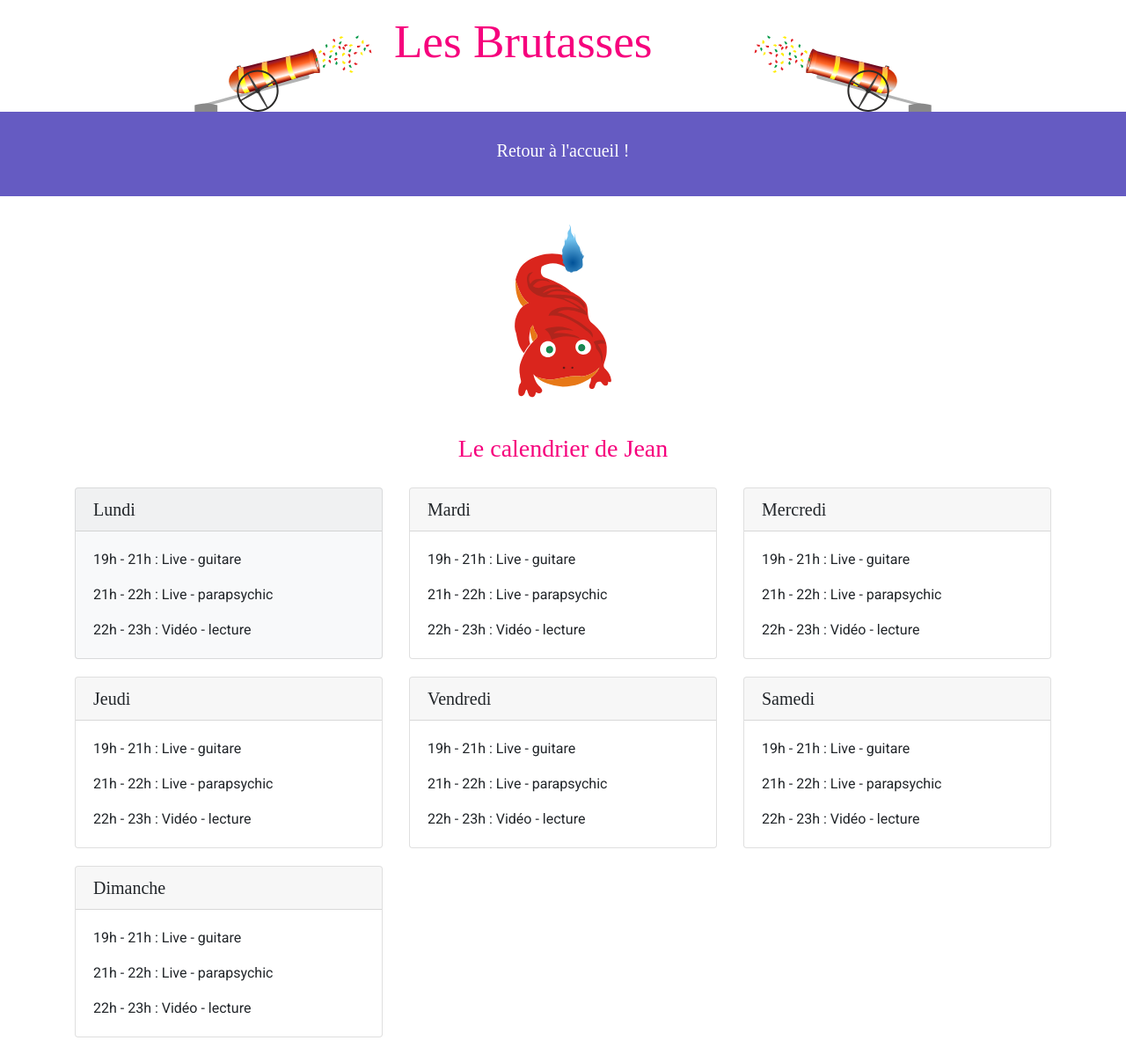
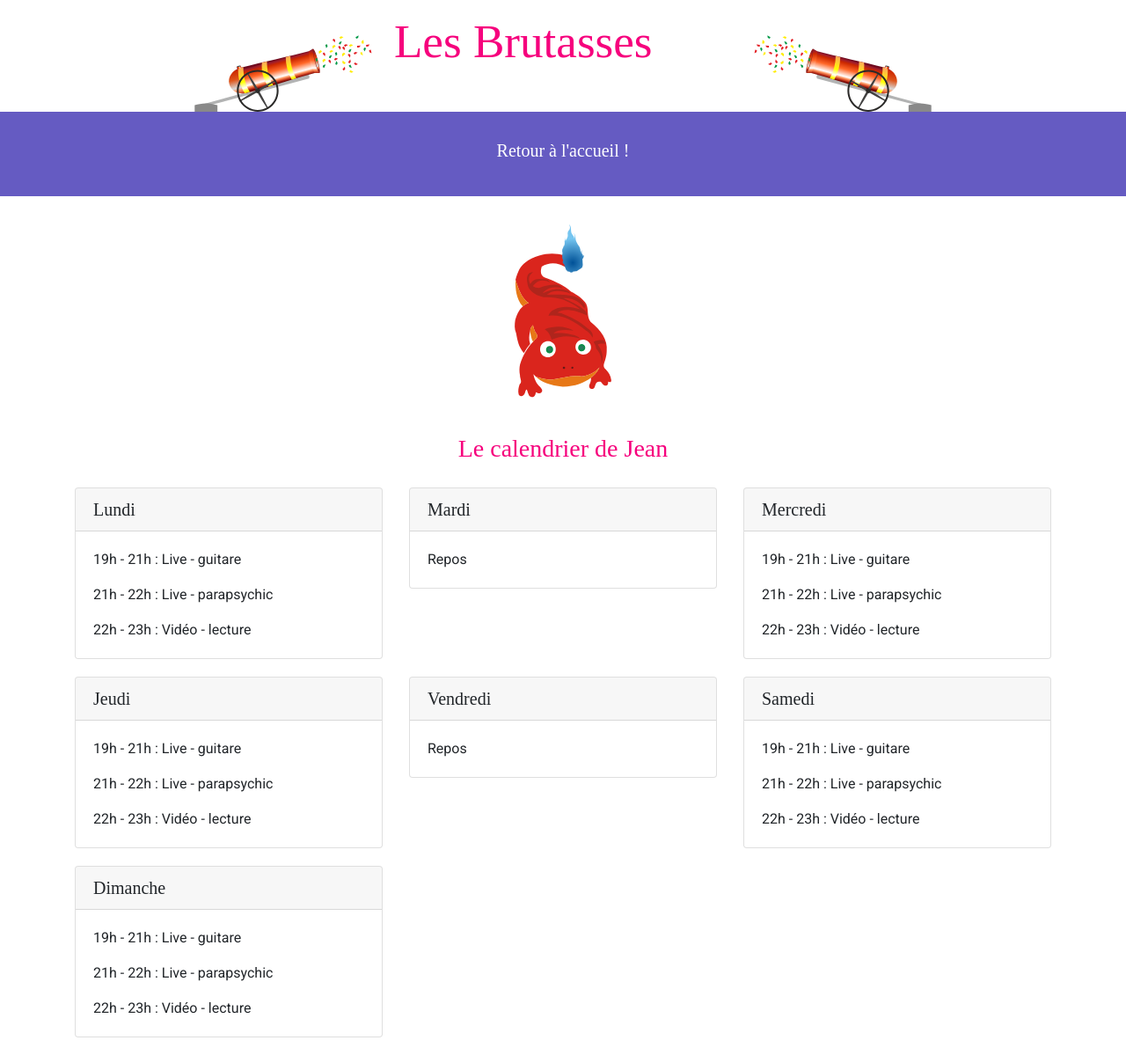
Before and after one commit to lesBrutasses/les_brutasses, a Jekyll site: the page built from jean.md, in a window 1280 px wide. Shown: the whole page at 88% size. Built offline with Jekyll 4.4.1, drawn with Linux system fonts in a browser that asks for light colours; some web fonts are replaced.

Commit message:
Modifs Jean

```diff
--- a/_layouts/jean.html
+++ b/_layouts/jean.html
@@ -46,7 +46,7 @@
 
 		        <div class="row">
 					<div class="col-sm-12 col-md-4">
-						<div class="card bg-light">
+						<div class="card">
 							<h5 class="card-header" style="white-space: nowrap;">Lundi</h5>
 							<div class="card-body">
 								<p class="card-text">19h - 21h : Live - guitare</p>
@@ -59,9 +59,8 @@
 						<div class="card">
 							<h5 class="card-header" style="white-space: nowrap;">Mardi</h5>
 							<div class="card-body">
-								<p class="card-text">19h - 21h : Live - guitare</p>
-								<p class="card-text">21h - 22h : Live - parapsychic</p>
-								<p class="card-text">22h - 23h : Vidéo - lecture</p>
+								<p class="card-text">Repos</p>
+
 							</div>
 						</div>
 					</div>
@@ -91,9 +90,7 @@
 						<div class="card">
 							<h5 class="card-header" style="white-space: nowrap;">Vendredi</h5>
 							<div class="card-body">
-								<p class="card-text">19h - 21h : Live - guitare</p>
-								<p class="card-text">21h - 22h : Live - parapsychic</p>
-								<p class="card-text">22h - 23h : Vidéo - lecture</p>
+								<p class="card-text">Repos</p>
 							</div>
 						</div>
 					</div>
```
